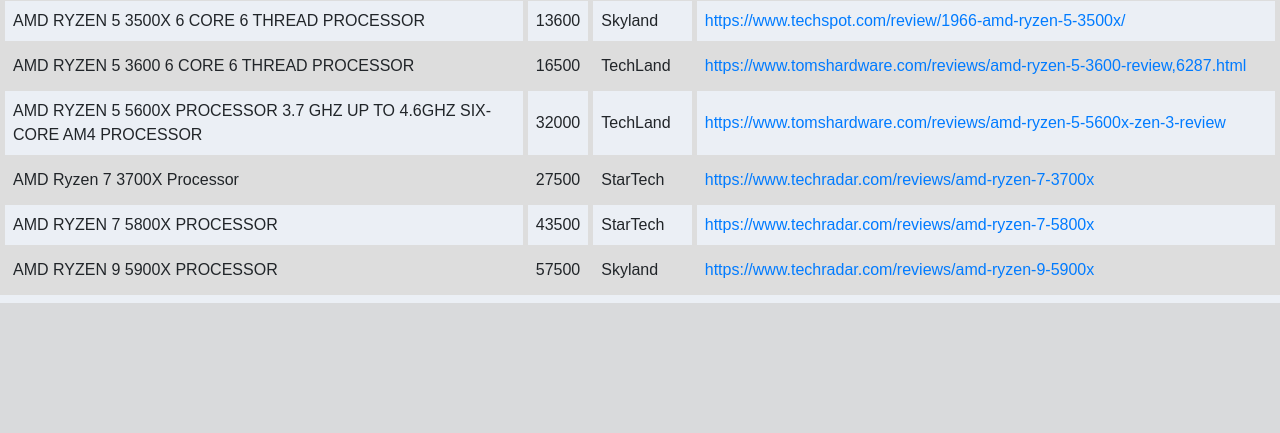
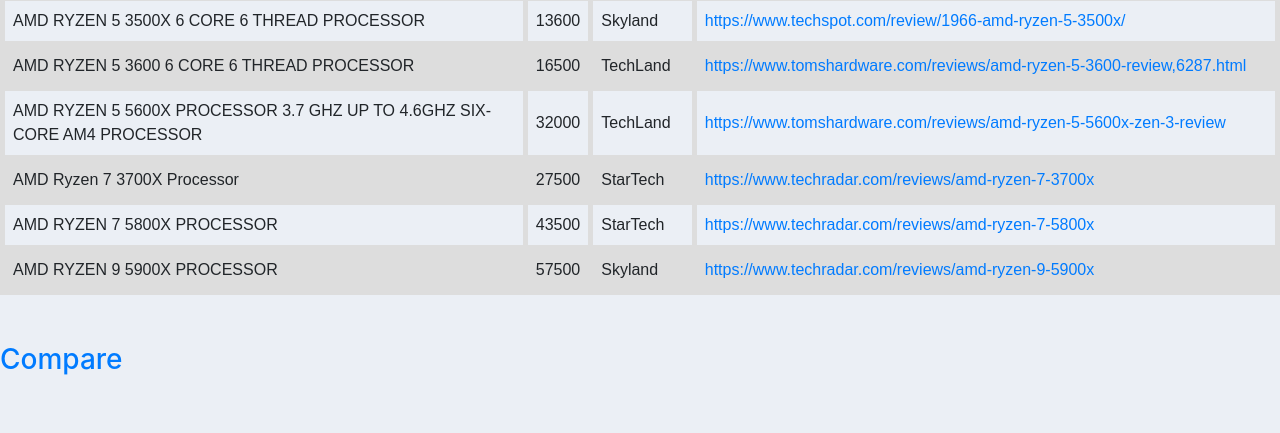
Before and after one commit to SibghatShaikh/Tech, a Django app: page /processor/ in a window 1280 px wide. Shown: the part 881-1314 px from the top of the page. Before the commit the page ends 1184 px from the top, so only its background shows below. Run offline with Django 3.2, Linux system fonts and the light colour scheme; data comes from the database, SQL or seed files in the repository; some libraries are stand-ins or nearby versions.

Commit message:
Update processor.html

```diff
--- a/Tech/templates/Tech/processor.html
+++ b/Tech/templates/Tech/processor.html
@@ -57,7 +57,9 @@
 		{%endfor%}
 	</tbody>
 </table>
-<h3> </h3>
+<br></br>
+<h3><a href="http://127.0.0.1:8000/cpucompare/">Compare</a></h3>
+<br></br>
 </body>
 
 {% endblock %}
```
